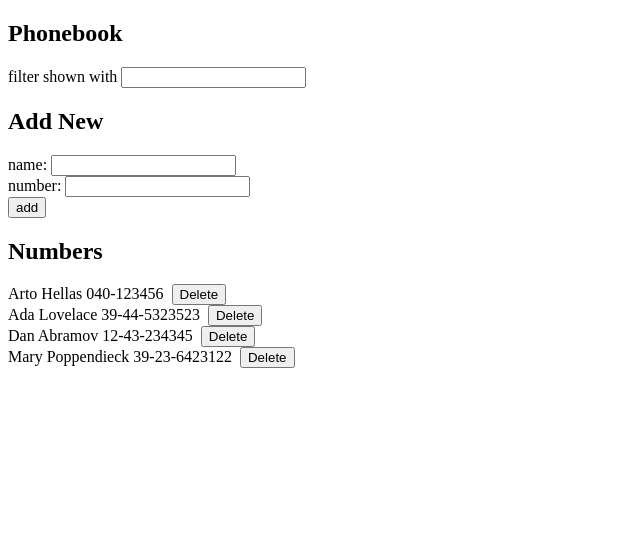
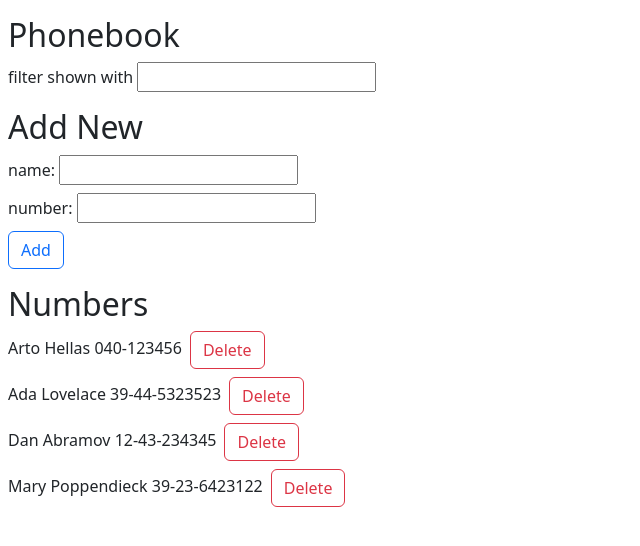
Before and after one commit to r-solanki-dev/fullstack, a React (Vite) app in the folder part2/phonebook/: page / in a window 1280 px wide. Shown: the top 546 px of the page, without its empty margins (0-640 px from the left). Built offline with nearby package versions, Linux system fonts and the light colour scheme; data requests are answered from the project's data file.

Commit message:
2.15 update existing record

```diff
--- a/part2/phonebook/package.json
+++ b/part2/phonebook/package.json
@@ -12,6 +12,7 @@
   },
   "dependencies": {
     "axios": "^1.11.0",
+    "bootstrap": "^5.3.7",
     "react": "^19.1.0",
     "react-dom": "^19.1.0"
   },
--- a/part2/phonebook/src/App.jsx
+++ b/part2/phonebook/src/App.jsx
@@ -15,12 +15,24 @@ const App = (props) => {
 
   const ids = persons.map((person) => {return person.id})
   const nextId = Math.max(...ids) + 1
-  const names = persons.map((person) => {return person.name})
+
   const filteredPersons = persons.filter(person => {
     const str1 = person.name.toLowerCase()
     const str2 = nameFilter.toLowerCase()
     return str1.includes(str2)
   })
+
+  function getDataHook() {
+    personService
+      .getAll()
+      .then(response => {
+        setPersons(response.data)
+      })
+  }
+
+  function getPersonByName(searchName) {
+    return persons.find((person) => person.name === searchName)
+  }
 
   function handleCreatePerson(event) {
     event.preventDefault()
@@ -30,10 +42,19 @@ const App = (props) => {
 
     const newPersonObj = {name: newName, number: newNumber, id: nextId.toString()}
 
-    if (names.includes(newName) === true) {
-      alert(`${newName} is already in the phonebook.`)
-    }
-    else {
+    const searchPersonResult = getPersonByName(newName)
+
+    if (searchPersonResult !== undefined) {
+      if (window.confirm(`${newName} is already in the phonebook, replace the old number with a new one?`)) {
+        personService
+          .update(searchPersonResult.id, newPersonObj)
+          .then(() => {
+            getDataHook()
+          });
+      } else {
+        console.log('Denied');
+      }
+    } else {
       personService
         .create(newPersonObj)
         .then(() => {
@@ -47,23 +68,15 @@ const App = (props) => {
     setNameFilter(event.target.value)
   }
 
-  function getDataHook() {
-    personService
-      .getAll()
-      .then(response => {
-        setPersons(response.data)
-      })
-  }
-
   useEffect(getDataHook, [])
 
   return (
-    <div>
-      <h2>Phonebook</h2>
+    <div className='m-2'>
+      <h2 className='mt-3'>Phonebook</h2>
       <Filter onChange={handleSetNameFilter}/>
-      <h2>Add New</h2>
+      <h2 className='mt-3'>Add New</h2>
       <PersonForm onSubmit={handleCreatePerson}/>
-      <h2>Numbers</h2>
+      <h2 className='mt-3'>Numbers</h2>
       <Persons filteredPersons={filteredPersons} refreshData={getDataHook}/>
     </div>
   )
--- a/part2/phonebook/src/components/PersonForm.jsx
+++ b/part2/phonebook/src/components/PersonForm.jsx
@@ -24,14 +24,14 @@ const PersonForm = (props) => {
 
   return (
     <form onSubmit={handleSubmit}>
-      <div>
+      <div className='mb-2'>
           name: <input id='nameField' value={newName} onChange={handleSetNewName}/>
       </div>
-      <div>
+      <div className='mb-2'>
           number: <input id='phoneField' value={newNumber} onChange={(handleSetNewNumber)}/>
       </div>
       <div>
-          <button type='submit'>add</button>
+          <button className='btn btn-outline-primary' type='submit'>Add</button>
       </div>
     </form>
   )
--- a/part2/phonebook/src/components/Persons.jsx
+++ b/part2/phonebook/src/components/Persons.jsx
@@ -22,10 +22,10 @@ const Persons = (props) => {
 
   return(
     filteredPersons.map((person) =>
-      <div key={person.id}>
+      <div className='mb-2' key={person.id}>
         <p className="person-item">{person.name} {person.number}</p>
         <button
-          className="person-item"
+          className="person-item btn btn-outline-danger"
           onClick={() => {
             handleDelete(person.name, person.id)}
           }
--- a/part2/phonebook/src/main.jsx
+++ b/part2/phonebook/src/main.jsx
@@ -1,6 +1,6 @@
 import { StrictMode } from 'react'
 import { createRoot } from 'react-dom/client'
-import './index.css'
+import 'bootstrap/dist/css/bootstrap.css'
 import App from './App.jsx'
 
 createRoot(document.getElementById('root')).render(
--- a/part2/phonebook/src/services/persons.js
+++ b/part2/phonebook/src/services/persons.js
@@ -13,4 +13,8 @@ const remove = (id) => {
   return axios.delete(`${baseUrl}/${id}`)
 }
 
-export default { getAll, create, remove }
+const update = (id, newObject) => {
+  return axios.put(`${baseUrl}/${id}`, newObject)
+}
+
+export default { getAll, create, remove, update }
```
Also changed, not shown: 1 other file (tests, documents, lock files or other folders).
